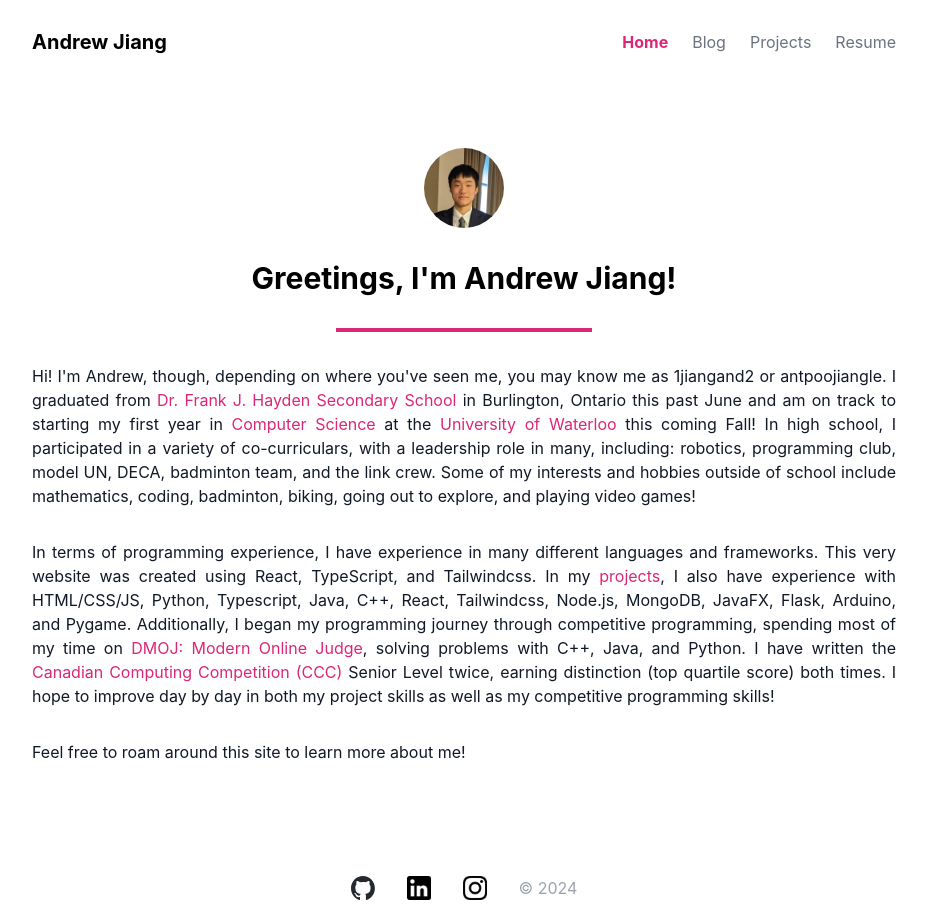
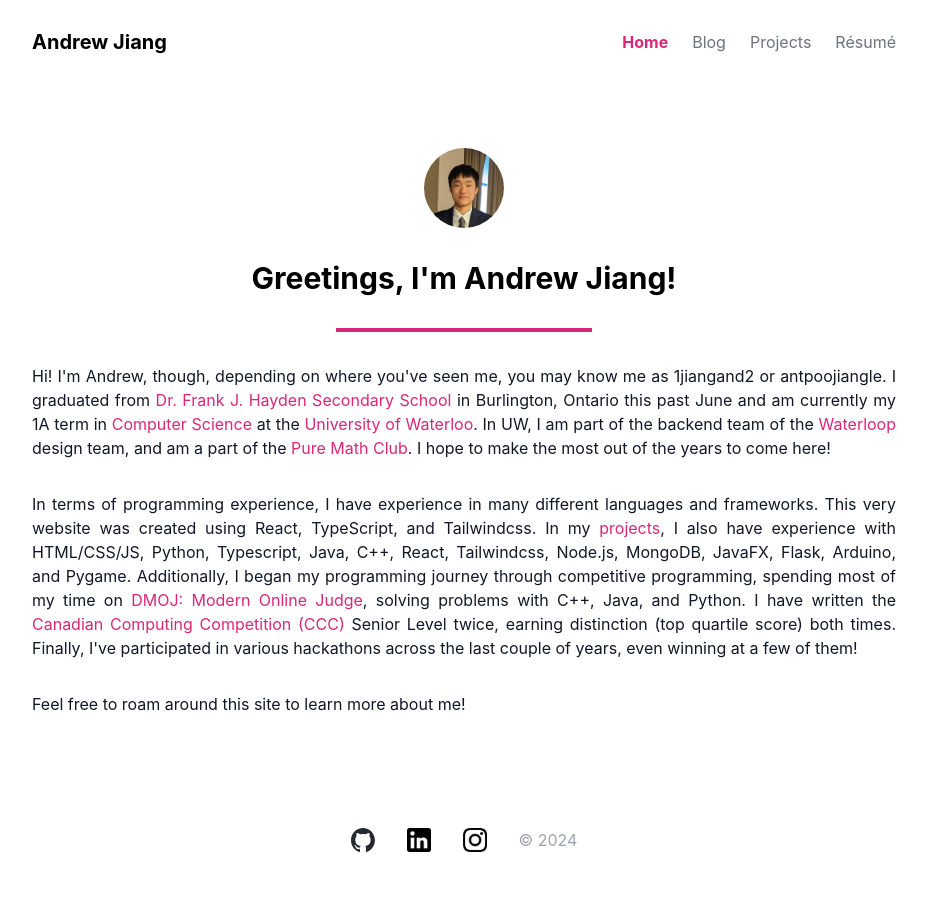
Before and after one commit to antpoo/antpoo.github.io, a React (Create React App) app: page /#/ in a window 1280 px wide. Shown: the whole page, without its empty margins (176-1103 px from the left). After the commit the page ends 868 px from the top, so only its background shows below. Built offline with nearby package versions, Linux system fonts and the light colour scheme.

Commit message:
Updated home page

```diff
--- a/src/components/Home.tsx
+++ b/src/components/Home.tsx
@@ -10,10 +10,10 @@ function Home() {
             <hr className="w-64 h-1 mx-auto bg-pink-600 border-0" />
             <div>
                 <p className="my-8 text-gray-900">
-                    Hi! I'm Andrew, though, depending on where you've seen me, you may know me as 1jiangand2 or antpoojiangle. I graduated from <a href="https://dfh.hdsb.ca/" target="_blank" className="text-pink-600 hover:underline">Dr. Frank J. Hayden Secondary School</a> in Burlington, Ontario this past June and am on track to starting my first year in <a href="https://cs.uwaterloo.ca/" target="_blank" className="text-pink-600 hover:underline">Computer Science</a> at the <a href="https://uwaterloo.ca/" target="_blank" className="text-pink-600 hover:underline">University of Waterloo</a> this coming Fall!  In high school, I participated in a variety of co-curriculars, with a leadership role in many, including: robotics, programming club, model UN, DECA, badminton team, and the link crew. Some of my interests and hobbies outside of school include mathematics, coding, badminton, biking, going out to explore, and playing video games!
+                    Hi! I'm Andrew, though, depending on where you've seen me, you may know me as 1jiangand2 or antpoojiangle. I graduated from <a href="https://dfh.hdsb.ca/" target="_blank" className="text-pink-600 hover:underline">Dr. Frank J. Hayden Secondary School</a> in Burlington, Ontario this past June and am currently my 1A term in <a href="https://cs.uwaterloo.ca/" target="_blank" className="text-pink-600 hover:underline">Computer Science</a> at the <a href="https://uwaterloo.ca/" target="_blank" className="text-pink-600 hover:underline">University of Waterloo</a>. In UW, I am part of the backend team of the <a href="https://teamwaterloop.ca/" target="_blank" className="text-pink-600 hover:underline">Waterloop</a> design team, and am a part of the <a href="https://puremath.club/" target="_blank" className="text-pink-600 hover:underline">Pure Math Club</a>. I hope to make the most out of the years to come here!
                 </p>
                 <p className="my-8 text-gray-900">
-                    In terms of programming experience, I have experience in many different languages and frameworks. This very website was created using React, TypeScript, and Tailwindcss. In my <Link to="/projects" className="text-pink-600 hover:underline">projects</Link>, I also have experience with HTML/CSS/JS, Python, Typescript, Java, C++, React, Tailwindcss, Node.js, MongoDB, JavaFX, Flask, Arduino, and Pygame. Additionally, I began my programming journey through competitive programming, spending most of my time on <a href="https://dmoj.ca/user/1jiangand2" target="_blank" className="text-pink-600 hover:underline">DMOJ: Modern Online Judge</a>, solving problems with C++, Java, and Python. I have written the <a href="https://cemc.uwaterloo.ca/contests/ccc-cco.html" target="_blank" className="text-pink-600 hover:underline">Canadian Computing Competition (CCC)</a> Senior Level twice, earning distinction (top quartile score) both times. I hope to improve day by day in both my project skills as well as my competitive programming skills!
+                    In terms of programming experience, I have experience in many different languages and frameworks. This very website was created using React, TypeScript, and Tailwindcss. In my <Link to="/projects" className="text-pink-600 hover:underline">projects</Link>, I also have experience with HTML/CSS/JS, Python, Typescript, Java, C++, React, Tailwindcss, Node.js, MongoDB, JavaFX, Flask, Arduino, and Pygame. Additionally, I began my programming journey through competitive programming, spending most of my time on <a href="https://dmoj.ca/user/1jiangand2" target="_blank" className="text-pink-600 hover:underline">DMOJ: Modern Online Judge</a>, solving problems with C++, Java, and Python. I have written the <a href="https://cemc.uwaterloo.ca/contests/ccc-cco.html" target="_blank" className="text-pink-600 hover:underline">Canadian Computing Competition (CCC)</a> Senior Level twice, earning distinction (top quartile score) both times. Finally, I've participated in various hackathons across the last couple of years, even winning at a few of them!
                 </p>
                 <p className="my-8 text-gray-900">
                     Feel free to roam around this site to learn more about me!
--- a/src/components/Navbar.tsx
+++ b/src/components/Navbar.tsx
@@ -43,7 +43,7 @@ function Navbar() {
             <Link to="/projects" className={`${getNavLinkClass('/projects')}`}>Projects</Link>
           </li>
           <li>
-            <Link to="/resume" className={`${getNavLinkClass('/resume')}`}>Resume</Link>
+            <Link to="/resume" className={`${getNavLinkClass('/resume')}`}>Résumé</Link>
           </li>
         </ul>
       </div>
```
